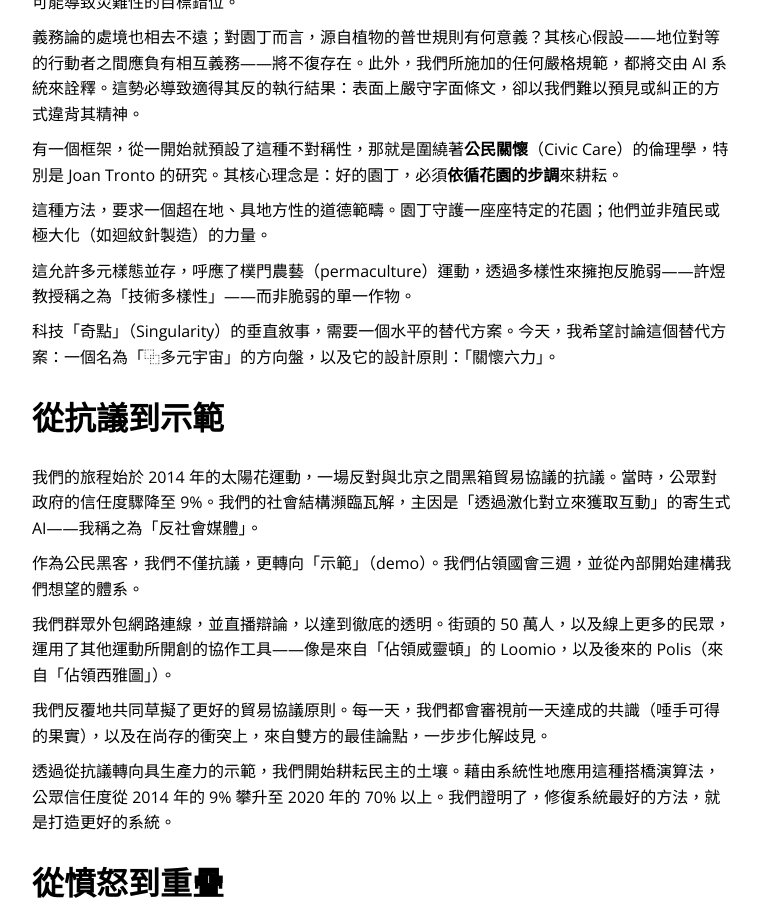
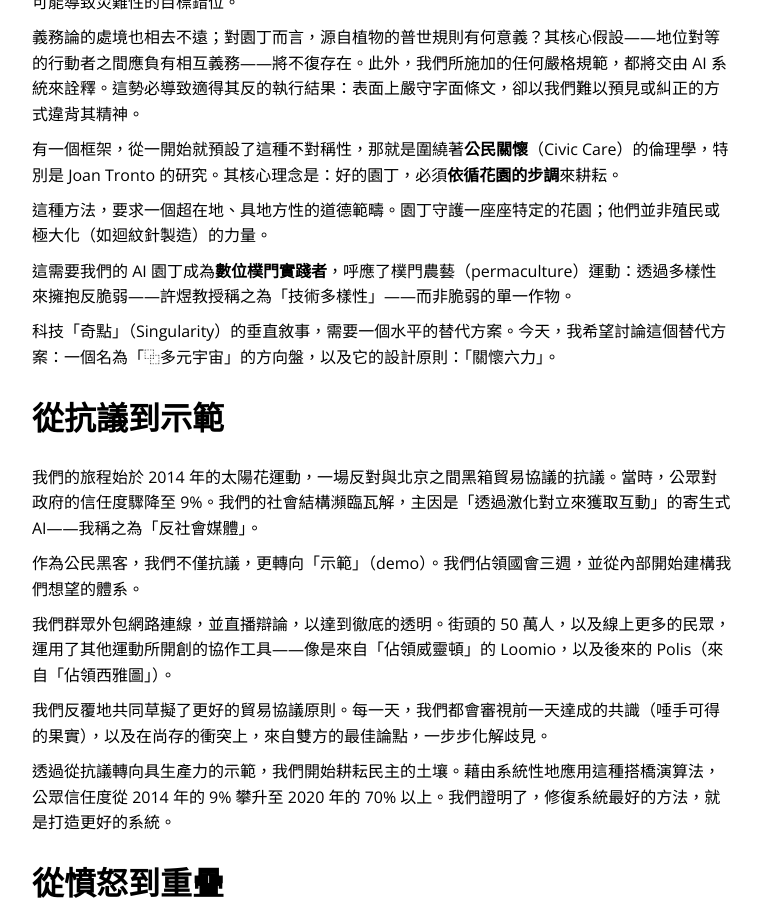
Before and after one commit to audreyt/6pack.care, a Jekyll site: the page built from tw-manifesto.md, in a window 1280 px wide and 900 px high, scrolled down 628 px. Shown: the whole window, without its empty margins (258-1020 px from the left). Built offline with Jekyll 4.4.1, drawn with Linux system fonts in a browser that asks for light colours.

```diff
--- a/tw-manifesto.md
+++ b/tw-manifesto.md
@@ -23,7 +23,7 @@ permalink: "/tw/manifesto/"
 
 這種方法，要求一個超在地、具地方性的道德範疇。園丁守護一座座特定的花園；他們並非殖民或極大化（如迴紋針製造）的力量。
 
-這允許多元樣態並存，呼應了樸門農藝（permaculture）運動，透過多樣性來擁抱反脆弱——許煜教授稱之為「技術多樣性」——而非脆弱的單一作物。
+這需要我們的 AI 園丁成為**數位樸門實踐者**，呼應了樸門農藝（permaculture）運動：透過多樣性來擁抱反脆弱——許煜教授稱之為「技術多樣性」——而非脆弱的單一作物。
 
 科技「奇點」（Singularity）的垂直敘事，需要一個水平的替代方案。今天，我希望討論這個替代方案：一個名為「⿻多元宇宙」的方向盤，以及它的設計原則：「關懷六力」。
 
@@ -201,7 +201,7 @@ Weval 讓多元的社群得以記錄並分享他們與 AI 互動的親身經驗
 1.  **聯邦原則（Federation）：** 各 AI 之間協議出一套共享的和平互動規則，如同國家之間協議貿易法規與外交禮節。這為合作創造了共同基礎。
 2.  **輔助原則（Subsidiarity）：** 這是一個簡單卻深刻的概念：**問題應盡可能在最在地的層級解決。** 國家級的 AI 不應干涉城市級的 AI，除非出現城市本身確實無法解決的問題。這保障了每個在地「地神」的自主性與使命。
 
-這種 **「AI 社會」** 的願景，正是 **「單一體」（singleton）**——即最終由單一 AI 管理一切——的直接對立面。我們所設想的，並非單一的巨型智慧，而是一個由眾多專業智慧所構成，充滿活力、多元的生態系。
+這種 **「AI 樸門實踐者社會」** 的願景，正是 **「單一體」（singleton）**——即最終由單一 AI 管理一切——的直接對立面。我們所設想的，並非單一的巨型智慧，而是一個由眾多專業智慧所構成，充滿活力、多元的生態系。
 
 *經驗法則：為「足夠」而建，而非「永恆」。*
 
```
Also changed, not shown: manifesto.md (+2 -2 lines).
